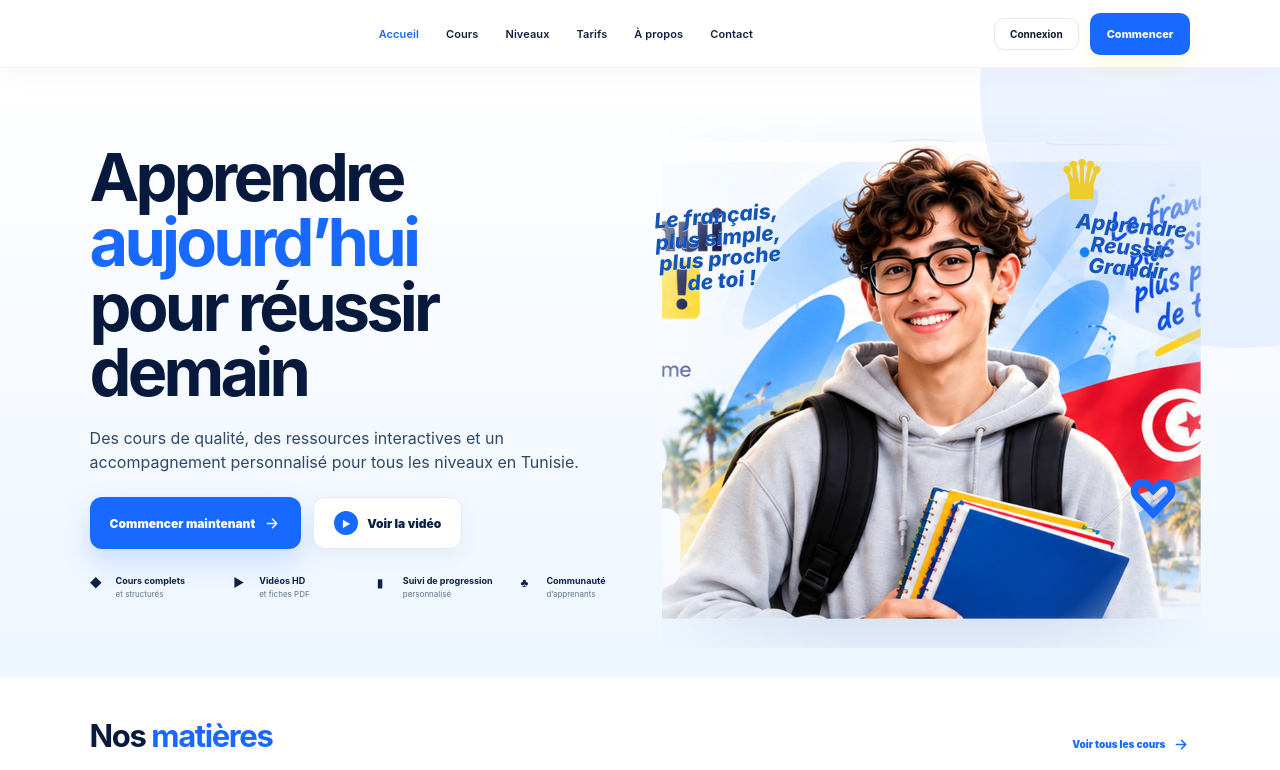
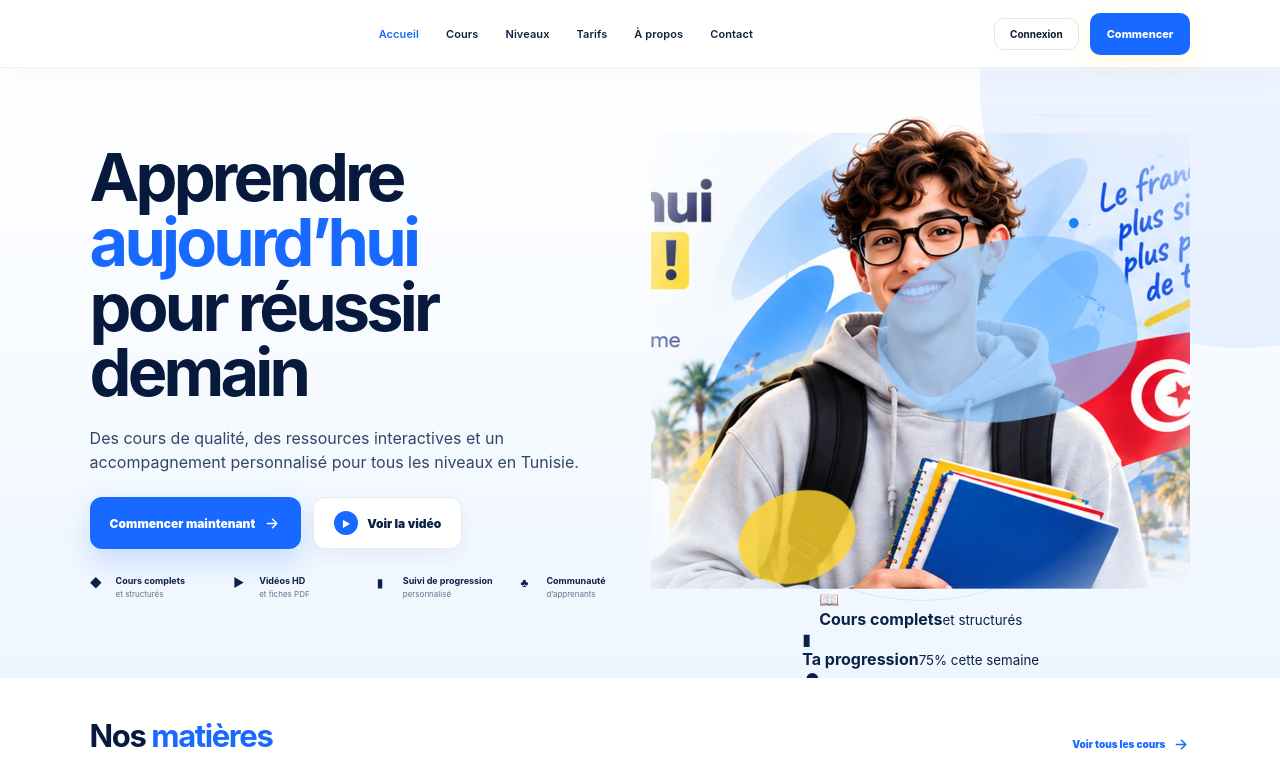
Before and after one commit to medsahby-dev/Elorofpublic, a Next.js app: page / in a window 1280 px wide. Shown: the top 770 px of the page. Built offline with nearby package versions, Linux system fonts and the light colour scheme.

Commit message:
refine: rebuild EL PROF hero composition

```diff
--- a/src/app/page.tsx
+++ b/src/app/page.tsx
@@ -53,19 +53,27 @@ export default function Home(){
         </div>
       </div>
       <div className="v2-hero-art">
-        <div className="v2-hero-slogan left">Le français,<br/>plus simple,<br/>plus proche<br/>de toi !</div>
-        <div className="v2-hero-slogan right">Apprendre<br/>Réussir<br/>Grandir</div>
-        <div className="v2-asset-frame v2-student-asset">
+        <div className="v2-hero-glow"/>
+        <div className="v2-art-blob blob-blue"/>
+        <div className="v2-art-blob blob-yellow"/>
+        <div className="v2-student-stage">
           <img
             src="/reference/hero-v2.webp"
             alt="Élève EL PROF"
             className="v2-student-image"
           />
         </div>
-        <div className="v2-art-blob blob-blue"/>
-        <div className="v2-art-blob blob-yellow"/>
-        <div className="v2-hero-doodle crown">♛</div>
-        <div className="v2-hero-doodle heart">♡</div>
+        <div className="v2-floating-card v2-floating-course">
+          <span>📖</span><div><b>Cours complets</b><small>et structurés</small></div>
+        </div>
+        <div className="v2-floating-card v2-floating-progress">
+          <span>▮</span><div><b>Ta progression</b><small>75% cette semaine</small></div>
+        </div>
+        <div className="v2-floating-card v2-floating-community">
+          <span>●</span><div><b>Communauté</b><small>Apprends ensemble</small></div>
+        </div>
+        <div className="v2-hero-dot dot-one"/>
+        <div className="v2-hero-dot dot-two"/>
       </div>
     </section>
 
```
